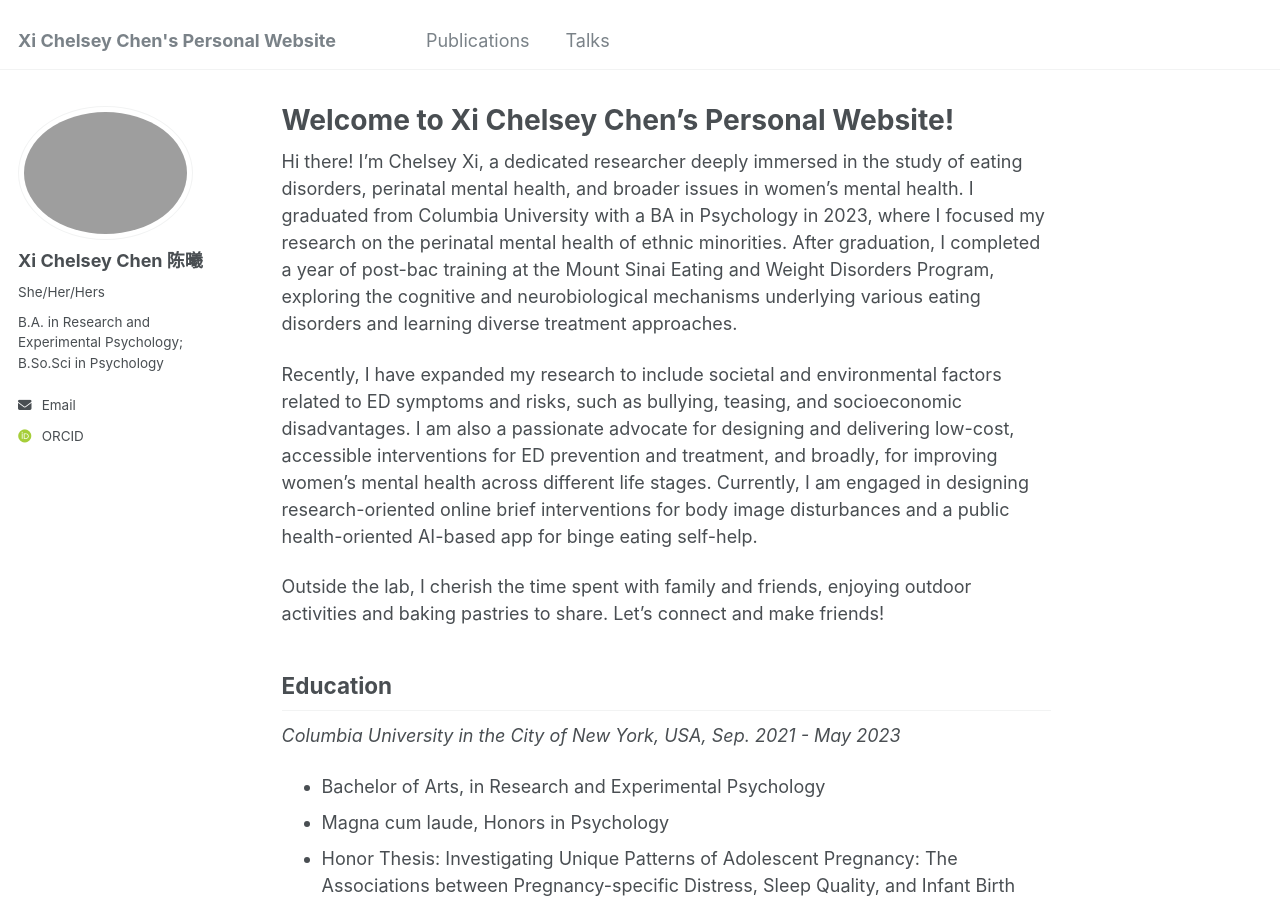
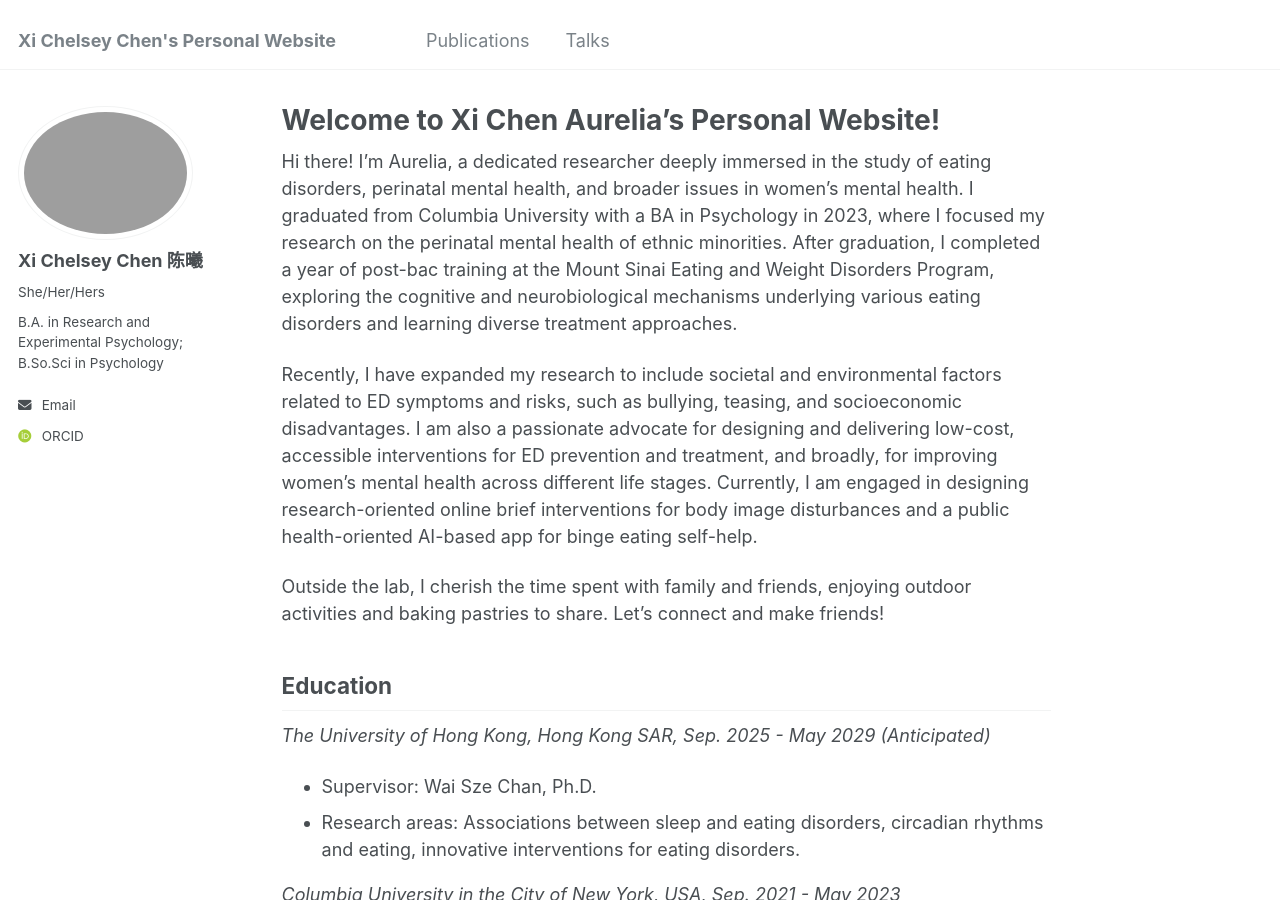
Before and after one commit to xixichen002/xixichen002.github.io, a Jekyll site: the page built from _pages/about.md, in a window 1280 px wide and 900 px high. Built offline with Jekyll 4.4.1, drawn with Linux system fonts in a browser that asks for light colours; some web fonts are replaced.

Commit message:
Update about.md

```diff
--- a/_pages/about.md
+++ b/_pages/about.md
@@ -1,13 +1,13 @@
 ---
 permalink: /
-title: "Welcome to Xi Chelsey Chen's Personal Website!"
+title: "Welcome to Xi Chen Aurelia's Personal Website!"
 author_profile: true
 redirect_from:
   - /about/
   - /about.html
 ---
 
-Hi there! I’m Chelsey Xi, a dedicated researcher deeply immersed in the study of eating disorders, perinatal mental health, and broader issues in women's mental health. I graduated from Columbia University with a BA in Psychology in 2023, where I focused my research on the perinatal mental health of ethnic minorities. After graduation, I completed a year of post-bac training at the Mount Sinai Eating and Weight Disorders Program, exploring the cognitive and neurobiological mechanisms underlying various eating disorders and learning diverse treatment approaches.
+Hi there! I’m Aurelia, a dedicated researcher deeply immersed in the study of eating disorders, perinatal mental health, and broader issues in women's mental health. I graduated from Columbia University with a BA in Psychology in 2023, where I focused my research on the perinatal mental health of ethnic minorities. After graduation, I completed a year of post-bac training at the Mount Sinai Eating and Weight Disorders Program, exploring the cognitive and neurobiological mechanisms underlying various eating disorders and learning diverse treatment approaches.
 
 Recently, I have expanded my research to include societal and environmental factors related to ED symptoms and risks, such as bullying, teasing, and socioeconomic disadvantages. I am also a passionate advocate for designing and delivering low-cost, accessible interventions for ED prevention and treatment, and broadly, for improving women’s mental health across different life stages. Currently, I am engaged in designing research-oriented online brief interventions for body image disturbances and a public health-oriented AI-based app for binge eating self-help.
 
@@ -15,6 +15,11 @@ Outside the lab, I cherish the time spent with family and friends, enjoying outd
 
 Education
 ------
+*The University of Hong Kong, Hong Kong SAR, Sep. 2025 - May 2029 (Anticipated)*
+- Supervisor: Wai Sze Chan, Ph.D.
+- Research areas: Associations between sleep and eating disorders, circadian rhythms and eating, innovative interventions for eating disorders.
+
+
 *Columbia University in the City of New York, USA, Sep. 2021 - May 2023*
 - Bachelor of Arts, in Research and Experimental Psychology
 - Magna cum laude, Honors in Psychology
```
